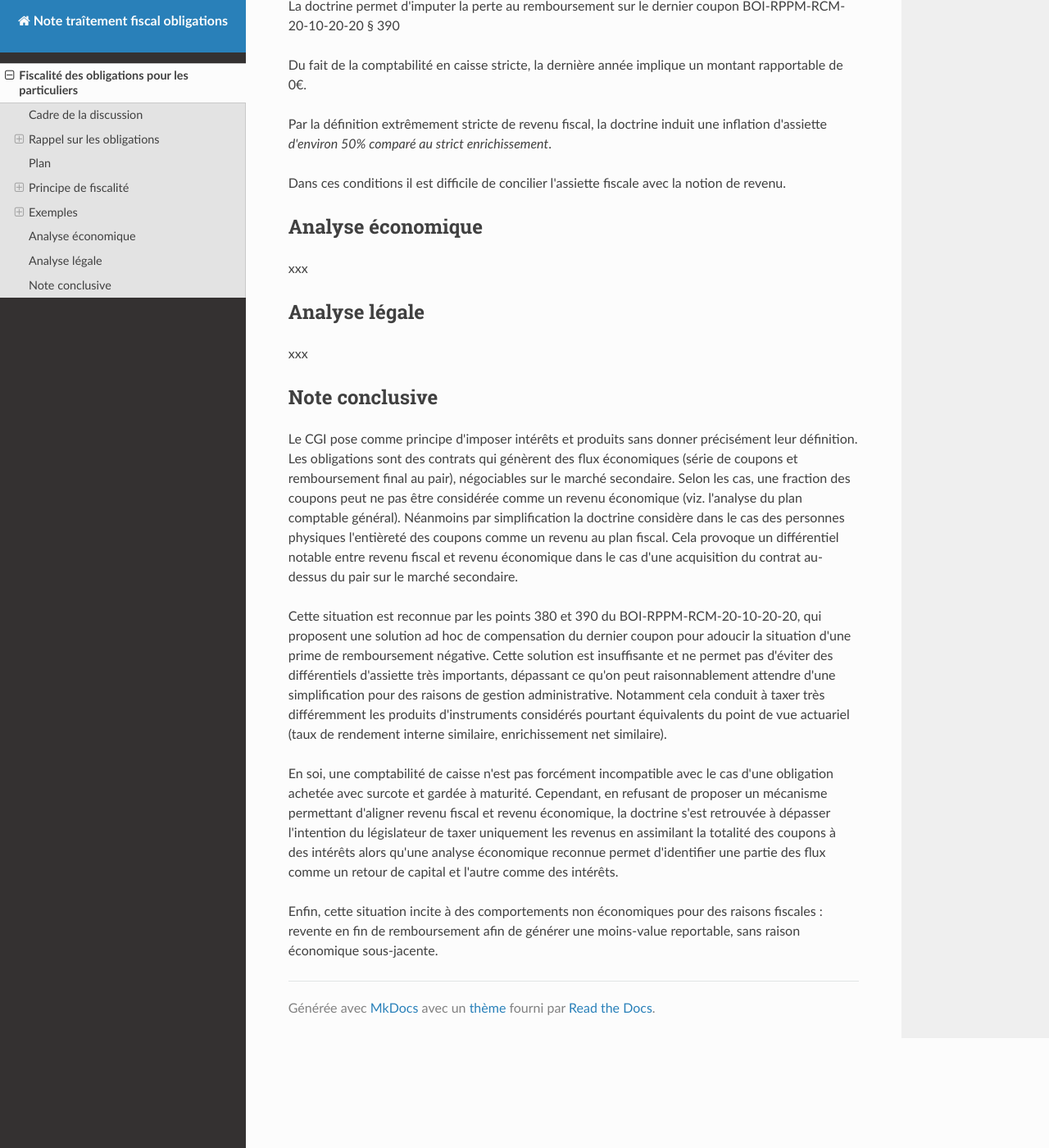
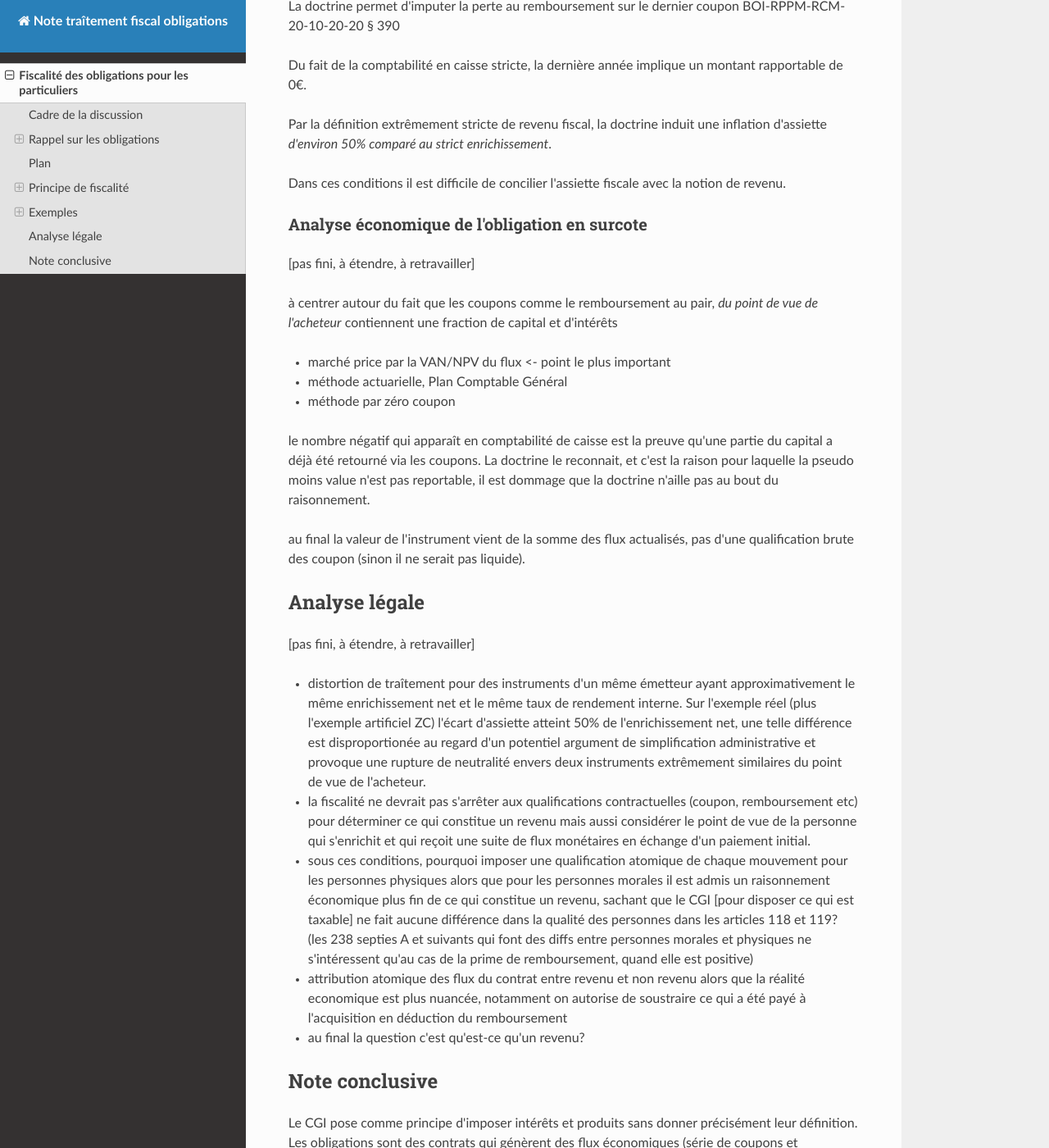
Before and after one commit to ConscritNeuneu/note-traitement-fiscal-obligations, an MkDocs documentation site: the page built from docs/note_fiscalisation_obligations.md, in a window 1280 px wide and 1400 px high, scrolled down 6120 px. Shown: the whole window at 82% size. Built offline with MkDocs 1.6.1, drawn with Linux system fonts in a browser that asks for light colours; nearby versions of some CDN libraries.

Commit message:
Add series of argument analyse éco + légale

```diff
--- a/docs/note_fiscalisation_obligations.md
+++ b/docs/note_fiscalisation_obligations.md
@@ -270,13 +270,53 @@ une inflation d'assiette *d'environ 50% comparé au strict enrichissement*.
 Dans ces conditions il est difficile de concilier l'assiette fiscale avec la
 notion de revenu.
 
-## Analyse économique
+### Analyse économique de l'obligation en surcote
 
-xxx
+[pas fini, à étendre, à retravailler]
+
+à centrer autour du fait que les coupons comme le remboursement au pair, *du
+point de vue de l'acheteur* contiennent une fraction de capital et d'intérêts
+
+- marché price par la VAN/NPV du flux <- point le plus important
+- méthode actuarielle, Plan Comptable Général
+- méthode par zéro coupon
+
+le nombre négatif qui apparaît en comptabilité de caisse est la preuve
+qu'une partie du capital a déjà été retourné via les coupons. La doctrine le
+reconnait, et c'est la raison pour laquelle la pseudo moins value n'est pas
+reportable, il est dommage que la doctrine n'aille pas au bout du
+raisonnement.
+
+au final la valeur de l'instrument vient de la somme des flux actualisés, pas d'une
+qualification brute des coupon (sinon il ne serait pas liquide).
 
 ## Analyse légale
 
-xxx
+[pas fini, à étendre, à retravailler]
+
+- distortion de traîtement pour des instruments d'un même émetteur ayant
+  approximativement le même enrichissement net et le même taux de rendement
+  interne. Sur l'exemple réel (plus l'exemple artificiel ZC) l'écart
+  d'assiette atteint 50% de l'enrichissement net, une telle différence est
+  disproportionée au regard d'un potentiel argument de simplification
+  administrative et provoque une rupture de neutralité envers deux instruments
+  extrêmement similaires du point de vue de l'acheteur.
+- la fiscalité ne devrait pas s'arrêter aux qualifications contractuelles
+  (coupon, remboursement etc) pour déterminer ce qui constitue un revenu
+  mais aussi considérer le point de vue de la personne qui s'enrichit et qui
+  reçoit une suite de flux monétaires en échange d'un paiement initial.
+- sous ces conditions, pourquoi imposer une qualification atomique de chaque
+  mouvement pour les personnes physiques alors que pour les personnes morales
+  il est admis un raisonnement économique plus fin de ce qui constitue un
+  revenu, sachant que le CGI [pour disposer ce qui est taxable] ne fait
+  aucune différence dans la qualité des personnes dans les articles 118 et
+  119? (les 238 septies A et suivants qui font des diffs entre personnes
+  morales et physiques ne s'intéressent qu'au cas de la prime de
+  remboursement, quand elle est positive)
+- attribution atomique des flux du contrat entre revenu et non revenu alors
+  que la réalité economique est plus nuancée, notamment on autorise de
+  soustraire ce qui a été payé à l'acquisition en déduction du remboursement
+- au final la question c'est qu'est-ce qu'un revenu?
 
 ## Note conclusive
 
```
